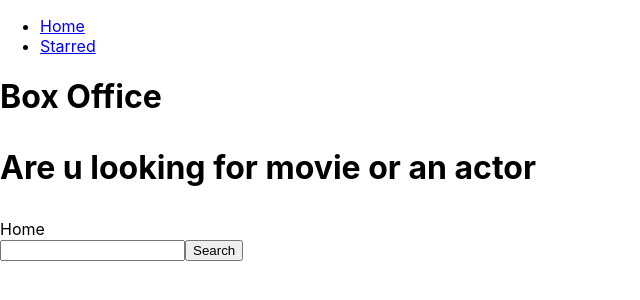
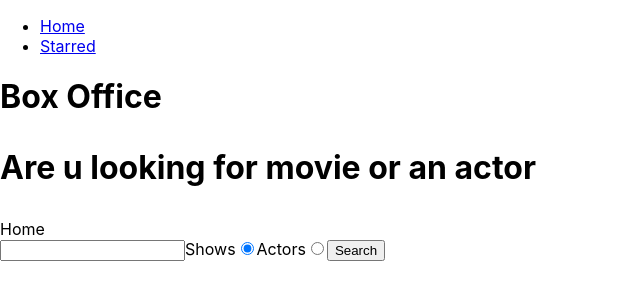
Before and after one commit to jyash10/box-office-app, a React (Create React App) app: page / in a window 1280 px wide. Shown: the top 300 px of the page, without its empty margins (0-640 px from the left). Built offline with nearby package versions, Linux system fonts and the light colour scheme.

Commit message:
added search options

```diff
--- a/package.json
+++ b/package.json
@@ -25,7 +25,8 @@
     "start": "react-scripts start",
     "build": "react-scripts build",
     "test": "react-scripts test",
-    "eject": "react-scripts eject"
+    "eject": "react-scripts eject",
+    "format":"prettier --write src/**/*.{js,jsx}"
   },
   "eslintConfig": {
     "extends": [
--- a/src/Components/AppTitle.jsx
+++ b/src/Components/AppTitle.jsx
@@ -1,5 +1,8 @@
-export default function AppTitle(props){
-    const {title="Box Office",subtitle="Are u looking for movie or an actor"}=props;
+export default function AppTitle(props) {
+  const {
+    title = 'Box Office',
+    subtitle = 'Are u looking for movie or an actor',
+  } = props;
   return (
     <div>
       <h1>
@@ -7,5 +10,5 @@ export default function AppTitle(props){
         <p>{subtitle}</p>
       </h1>
     </div>
-    )
+  );
 }
--- a/src/Components/Navs.jsx
+++ b/src/Components/Navs.jsx
@@ -1,27 +1,27 @@
 import { Link } from 'react-router-dom';
-const Links=[{
-    text:'Home',
-    to:'/',
-},
-{
-    text:"Starred",
-    to:"/starred"
-}
-]
+const Links = [
+  {
+    text: 'Home',
+    to: '/',
+  },
+  {
+    text: 'Starred',
+    to: '/starred',
+  },
+];
 
-const Navs=()=>{
-    return <div>
-        <ul>
-            {
-                Links.map(item=><li key={item.to}>
-                   <Link to={item.to}>
-                   {item.text}
-                   </Link>
-
-                </li>)
-            }
-        </ul>
+const Navs = () => {
+  return (
+    <div>
+      <ul>
+        {Links.map(item => (
+          <li key={item.to}>
+            <Link to={item.to}>{item.text}</Link>
+          </li>
+        ))}
+      </ul>
     </div>
-}
+  );
+};
 
 export default Navs;
--- a/src/api/tvmaze.js
+++ b/src/api/tvmaze.js
@@ -1,8 +1,9 @@
-const BASE_URL=`https://api.tvmaze.com`;
-const apiGet= async (queryString)=>{
-    const response=await fetch(`${BASE_URL}${queryString}`);
-    const body=await response.json();
-    return body;
-}
+const BASE_URL = `https://api.tvmaze.com`;
+const apiGet = async queryString => {
+  const response = await fetch(`${BASE_URL}${queryString}`);
+  const body = await response.json();
+  return body;
+};
 
-export const searchforShows=(query)=>apiGet(`/search/shows?q=${query}`)
+export const searchforShows = query => apiGet(`/search/shows?q=${query}`);
+export const searchforPeople = query => apiGet(`/search/people?q=${query}`);
--- a/src/pages/Home.jsx
+++ b/src/pages/Home.jsx
@@ -1,48 +1,74 @@
-import { useState } from "react";
-import { searchforShows } from "../api/tvmaze";
-const Home=()=>{
-   const[searchStr,setSearchStr]=useState("");
-   const [apiData,setApiData]=useState(null);
-   const [apiDataError,setApiDataError]=useState(null)
-   console.log(apiDataError)
-   const onSearchInputChange=(ev)=>{
-    setSearchStr(ev.target.value)
+import { useState } from 'react';
+import { searchforShows } from '../api/tvmaze';
+import { searchforPeople } from '../api/tvmaze';
+const Home = () => {
+  const [searchStr, setSearchStr] = useState('');
+  const [apiData, setApiData] = useState(null);
+  const [apiDataError, setApiDataError] = useState(null);
+  const [searchOption,setSearchOption]=useState('shows')
+  console.log(searchOption);
+
+  const onSearchInputChange = ev => {
+    setSearchStr(ev.target.value);
+  };
+
+  const onRadioChange=ev=>{
+    setSearchOption(ev.target.value)
   }
 
-   const onSearch= async (ev)=>{
+  const onSearch = async ev => {
     ev.preventDefault();
-    try{
-    setApiDataError(null)
-    const result=await searchforShows(searchStr);
-    setApiData(result)
+    try {
+      if(searchOption==="shows"){
+      setApiDataError(null);
+      const result = await searchforShows(searchStr);
+      setApiData(result);
       }
-    catch(error)
-    {
-       setApiDataError(error)
+      else{
+        const result = await searchforPeople(searchStr);
+        setApiData(result);
       }
+    } catch (error) {
+      setApiDataError(error);
     }
+  };
   //    https://api.tvmaze.com/search/shows?q=girls
 
-  const renderApiData=()=>{
-    if(apiDataError)
-    {
-        return <div>Error occured: {apiDataError.message}</div>
+  const renderApiData = () => {
+    if (apiDataError) {
+      return <div>Error occured: {apiDataError.message}</div>;
     }
-    if(apiData) {
-        return apiData.map((data)=>(<div key={data.show.id}>{data.show.name}</div>))
+    if (apiData) {
+      return apiData[0].show ? apiData.map(data => (
+        <div key={data.show.id}>{data.show.name}</div>
+      )) : apiData.map(data => (
+        <div key={data.person.id}>{data.person.name}</div>
+      )) ;
     }
-    return null
-  }
+    return null;
+  };
 
-   return (<div>Home
+  return (
+    <div>
+      Home
       <form onSubmit={onSearch}>
-   <input type="text" value={searchStr} onChange={onSearchInputChange}/>
-   <button type="submit">
-   Search
-   </button>
+        <input type="text" value={searchStr} onChange={onSearchInputChange} />
+
+        <label>
+            Shows
+            <input type="radio" name="search-option" value="shows" checked={searchOption==="shows"} onChange={onRadioChange}/>
+        </label>
+
+        <label>
+            Actors
+            <input type="radio" name="search-option" value="actors" checked={searchOption==="actors"} onChange={onRadioChange}/>
+        </label>
+
+        <button type="submit">Search</button>
       </form>
       <div>{renderApiData()}</div>
-   </div>);
-}
+    </div>
+  );
+};
 
 export default Home;
--- a/src/reportWebVitals.js
+++ b/src/reportWebVitals.js
@@ -1,4 +1,4 @@
-const reportWebVitals = (onPerfEntry) => {
+const reportWebVitals = onPerfEntry => {
   if (onPerfEntry && onPerfEntry instanceof Function) {
     import('web-vitals').then(({ getCLS, getFID, getFCP, getLCP, getTTFB }) => {
       getCLS(onPerfEntry);
--- a/src/service-worker.js
+++ b/src/service-worker.js
@@ -50,7 +50,8 @@ registerRoute(
 // precache, in this case same-origin .png requests like those from in public/
 registerRoute(
   // Add in any other file extensions or routing criteria as needed.
-  ({ url }) => url.origin === self.location.origin && url.pathname.endsWith('.png'), // Customize this strategy as needed, e.g., by changing to CacheFirst.
+  ({ url }) =>
+    url.origin === self.location.origin && url.pathname.endsWith('.png'), // Customize this strategy as needed, e.g., by changing to CacheFirst.
   new StaleWhileRevalidate({
     cacheName: 'images',
     plugins: [
@@ -63,7 +64,7 @@ registerRoute(
 
 // This allows the web app to trigger skipWaiting via
 // registration.waiting.postMessage({type: 'SKIP_WAITING'})
-self.addEventListener('message', (event) => {
+self.addEventListener('message', event => {
   if (event.data && event.data.type === 'SKIP_WAITING') {
     self.skipWaiting();
   }
```
Also changed, not shown: src/App.jsx (+5 -6 lines), src/Components/MainLayout.jsx (+10 -8 lines), src/pages/Starred.jsx (+4 -4 lines), src/serviceWorkerRegistration.js (+12 -8 lines), 1 other file (tests, documents, lock files or other folders). Lines whose indentation alone changed are shown as unchanged.
